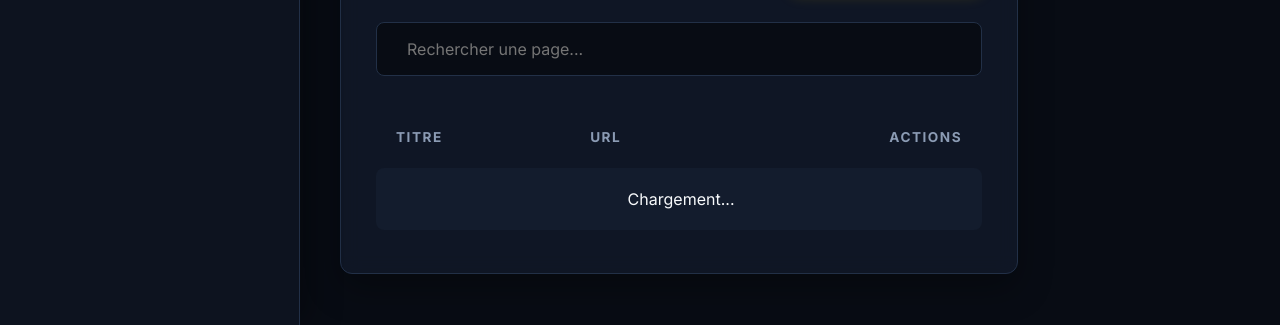
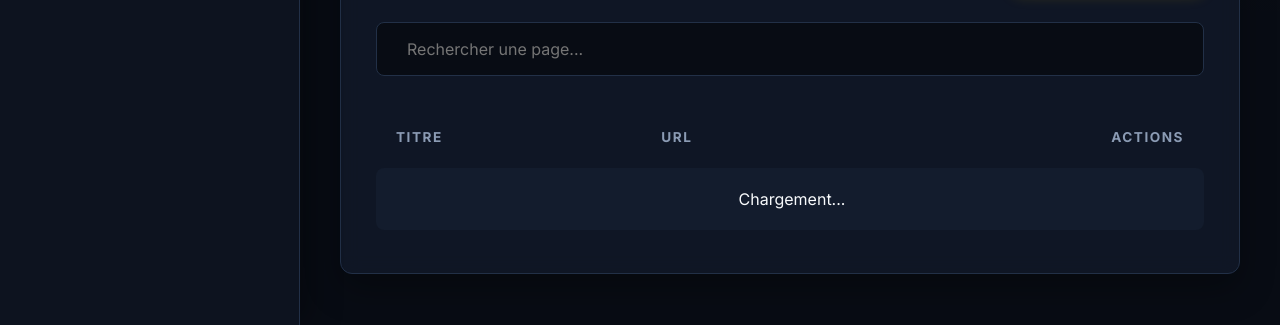
Before and after one commit to mdjdglhfgk-spec/sasp-pealife, a plain HTML site: page admin.html in a window 1280 px wide. Shown: the part 475-800 px from the top of the page. Drawn offline with nearby package versions, Linux system fonts and the light colour scheme; a script that the page names is missing.

Commit message:
Update admin.css

```diff
--- a/css/admin.css
+++ b/css/admin.css
@@ -431,3 +431,39 @@ body.admin-body {
 .table-responsive {
     flex: 1;
 }
+
+/* FORCER LA PAGE À PRENDRE TOUTE LA LARGEUR */
+.admin-dashboard {
+    width: 100%;
+    min-height: 100vh;
+}
+
+.admin-main {
+    flex: 1;
+    width: 100%;
+    max-width: 100%;
+    padding: 40px;
+    box-sizing: border-box;
+}
+
+/* Empêcher le tableau et les stats de s'arrêter à mi-chemin */
+.admin-tab-content {
+    width: 100%;
+}
+
+.admin-panel {
+    width: 100%;
+    max-width: 100%;
+}
+
+.table-responsive {
+    width: 100%;
+}
+
+.stats-grid {
+    width: 100%;
+}
+
+.admin-table {
+    width: 100%;
+}
```
